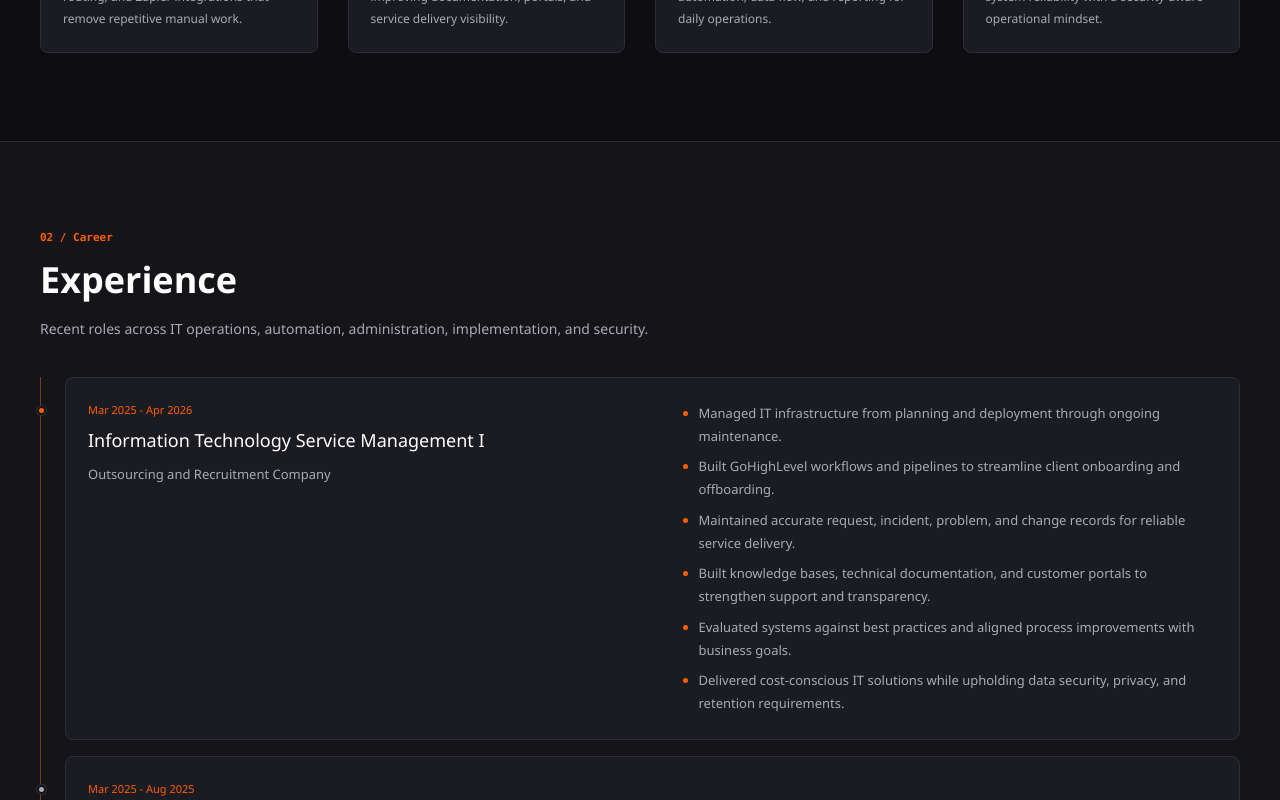
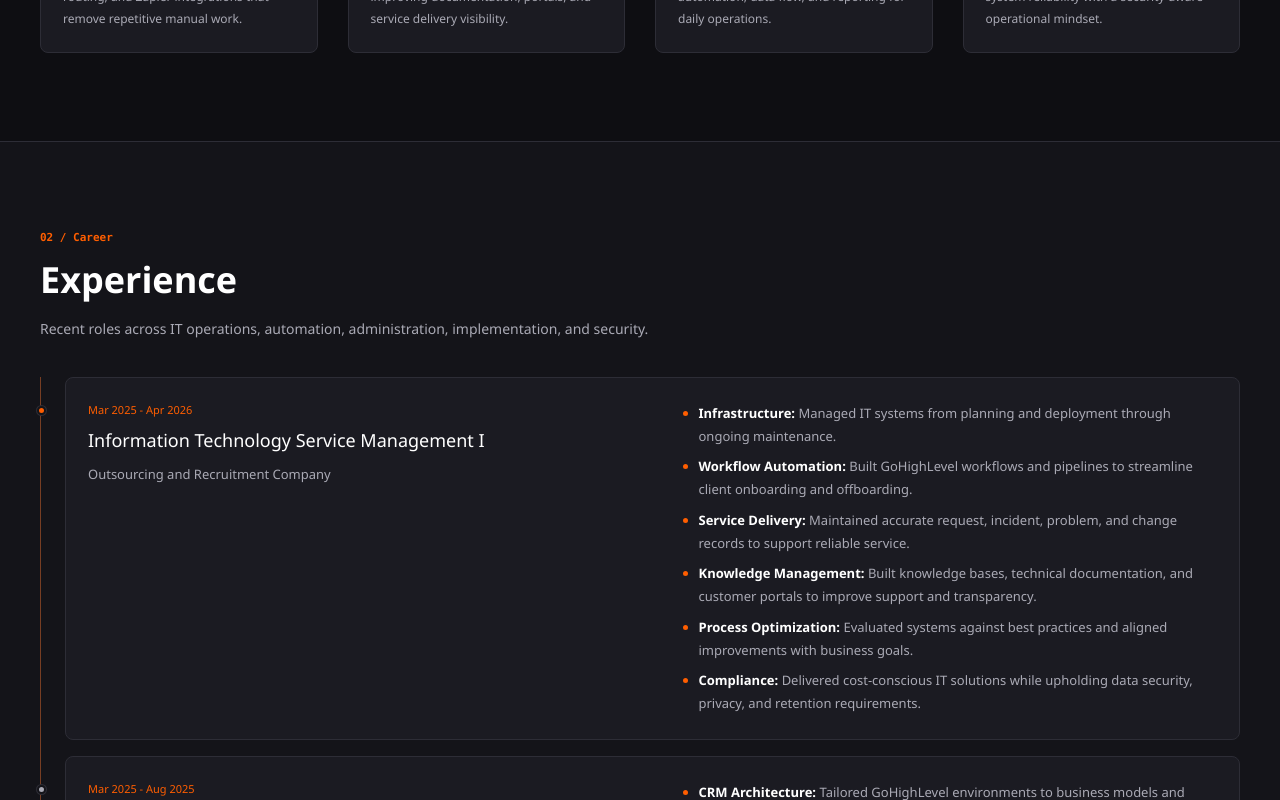
Before and after one commit to ejayssagpang/Portfolio-Website, a React (Vite) app: page / in a window 1280 px wide. Shown: the part 2000-2800 px from the top of the page. Built offline with nearby package versions, Linux system fonts and the light colour scheme.

Commit message:
Add labeled recruiter-focused highlights to all experience roles

```diff
--- a/app/page.tsx
+++ b/app/page.tsx
@@ -175,34 +175,120 @@ const experience = [
     role: "Information Technology Service Management I",
     period: "Mar 2025 - Apr 2026",
     highlights: [
-      "Managed IT infrastructure from planning and deployment through ongoing maintenance.",
-      "Built GoHighLevel workflows and pipelines to streamline client onboarding and offboarding.",
-      "Maintained accurate request, incident, problem, and change records for reliable service delivery.",
-      "Built knowledge bases, technical documentation, and customer portals to strengthen support and transparency.",
-      "Evaluated systems against best practices and aligned process improvements with business goals.",
-      "Delivered cost-conscious IT solutions while upholding data security, privacy, and retention requirements.",
+      {
+        label: "Infrastructure",
+        description: "Managed IT systems from planning and deployment through ongoing maintenance.",
+      },
+      {
+        label: "Workflow Automation",
+        description: "Built GoHighLevel workflows and pipelines to streamline client onboarding and offboarding.",
+      },
+      {
+        label: "Service Delivery",
+        description: "Maintained accurate request, incident, problem, and change records to support reliable service.",
+      },
+      {
+        label: "Knowledge Management",
+        description: "Built knowledge bases, technical documentation, and customer portals to improve support and transparency.",
+      },
+      {
+        label: "Process Optimization",
+        description: "Evaluated systems against best practices and aligned improvements with business goals.",
+      },
+      {
+        label: "Compliance",
+        description: "Delivered cost-conscious IT solutions while upholding data security, privacy, and retention requirements.",
+      },
     ],
   },
   {
     company: "Living Mulch, LLC",
     role: "IT Virtual Assistant",
     period: "Mar 2025 - Aug 2025",
-    description:
-      "Configured GoHighLevel environments, built automations, connected third-party tools, troubleshot campaigns, and optimized pipeline performance.",
+    highlights: [
+      {
+        label: "CRM Architecture",
+        description: "Tailored GoHighLevel environments to business models and operational needs.",
+      },
+      {
+        label: "Workflow Engineering",
+        description: "Built end-to-end automations to reduce manual work and improve team productivity.",
+      },
+      {
+        label: "Ecosystem Integration",
+        description: "Connected GHL with third-party applications through APIs and native integrations.",
+      },
+      {
+        label: "Technical Troubleshooting",
+        description: "Resolved complex technical issues to keep sales pipelines and marketing campaigns running reliably.",
+      },
+      {
+        label: "Performance Optimization",
+        description: "Audited and refined automations to support conversions, ROI, and scalable growth.",
+      },
+    ],
   },
   {
     company: "Simply Earth",
     role: "System Administrator",
     period: "Apr 2024 - Mar 2025",
-    description:
-      "Led technical support, access management, systems integration, project launch tech stacks, and CRM automation platform maintenance.",
+    highlights: [
+      {
+        label: "Technical Leadership",
+        description: "Guided web development teams through urgent system fixes under tight deadlines.",
+      },
+      {
+        label: "Access Management",
+        description: "Centralized administration of credentials and platform permissions across the organization.",
+      },
+      {
+        label: "Systems Integration",
+        description: "Deployed connected toolsets to reduce silos and improve cross-functional productivity.",
+      },
+      {
+        label: "Technology Advisory",
+        description: "Partnered with the CEO to design and implement custom tech stacks for new project launches.",
+      },
+      {
+        label: "Infrastructure Oversight",
+        description: "Maintained the company's technical ecosystem, including CRMs, automation platforms, and middleware.",
+      },
+    ],
   },
   {
     company: "Coredev Solutions, Inc.",
     role: "Jr. Software Implementer",
     period: "Sep 2022 - Apr 2024",
-    description:
-      "Installed enterprise software, tested systems, migrated MySQL datasets, documented implementations, and managed least-privilege access.",
+    highlights: [
+      {
+        label: "Systems Deployment",
+        description: "Installed and configured enterprise applications to meet operational requirements.",
+      },
+      {
+        label: "Quality Assurance",
+        description: "Performed functional testing to validate software performance and reliability before deployment.",
+      },
+      {
+        label: "Database Migration",
+        description: "Extracted and migrated complex datasets into MySQL while preserving data integrity and optimizing structure.",
+      },
+      {
+        label: "Technical Support",
+        description: "Troubleshot critical system issues and provided advanced user support.",
+      },
+      {
+        label: "Implementation Documentation",
+        description: "Authored implementation guides and recommendations to support ongoing system monitoring.",
+      },
+      {
+        label: "Access Governance",
+        description: "Administered credentials and permissions using least-privilege access to protect systems.",
+      },
+      {
+        label: "Technology Integration",
+        description: "Researched and integrated emerging software to keep the tech stack current and secure.",
+      },
+    ],
   },
 ];
 
@@ -764,15 +850,13 @@ export default function Home() {
                   <h3>{job.role}</h3>
                   <span>{job.company}</span>
                 </div>
-                {job.highlights ? (
-                  <ul className="experience-highlights">
-                    {job.highlights.map((highlight) => (
-                      <li key={highlight}>{highlight}</li>
-                    ))}
-                  </ul>
-                ) : (
-                  <p>{job.description}</p>
-                )}
+                <ul className="experience-highlights">
+                  {job.highlights.map((highlight) => (
+                    <li key={highlight.label}>
+                      <strong>{highlight.label}:</strong> {highlight.description}
+                    </li>
+                  ))}
+                </ul>
               </article>
             ))}
           </div>
--- a/app/portfolio.css
+++ b/app/portfolio.css
@@ -675,6 +675,10 @@ h1 > span {
 }
 .experience-highlights li::marker {
   color: var(--primary);
+}
+.experience-highlights strong {
+  color: var(--foreground);
+  font-weight: 600;
 }
 
 .project-grid {
```
